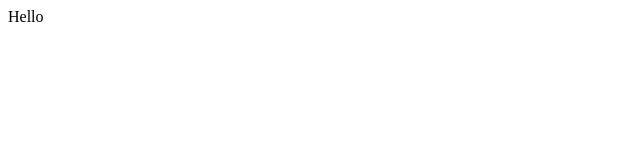
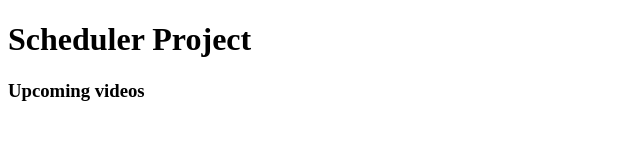
Before and after one commit to Sibints2000/Notion-Api-Project, a website: page public/index.html in a window 1280 px wide. Shown: the whole page, without its empty margins (0-640 px from the left). Drawn offline with Linux system fonts and the light colour scheme.

Commit message:
Thirtieth Commit

```diff
--- a/public/index.html
+++ b/public/index.html
@@ -7,6 +7,13 @@
     <title>Notion Scheduler Project</title>
 </head>
 <body>
-    Hello
+    <header>
+        <h1>Scheduler Project</h1>
+        <h3>Upcoming videos</h3>
+    </header>
+
+    <main>
+
+    </main>
 </body>
 </html>
```
